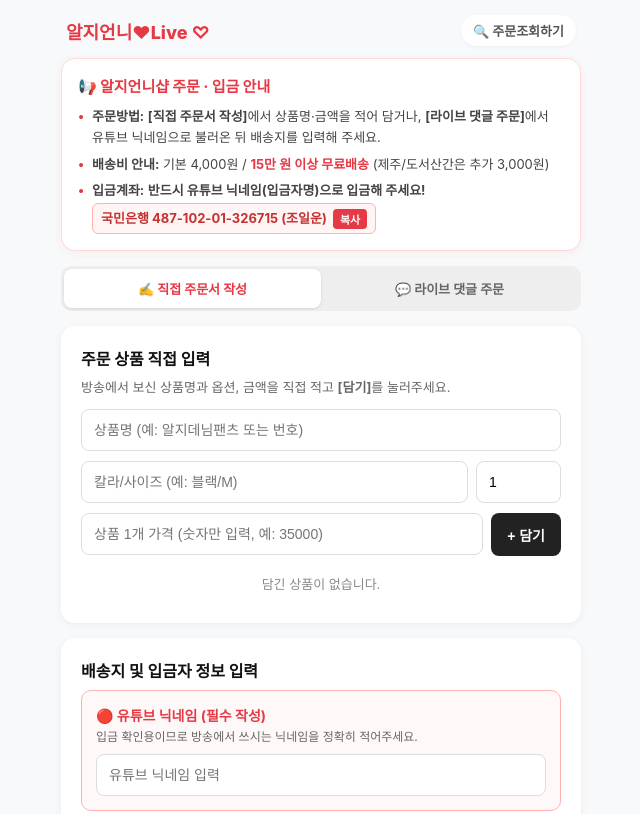
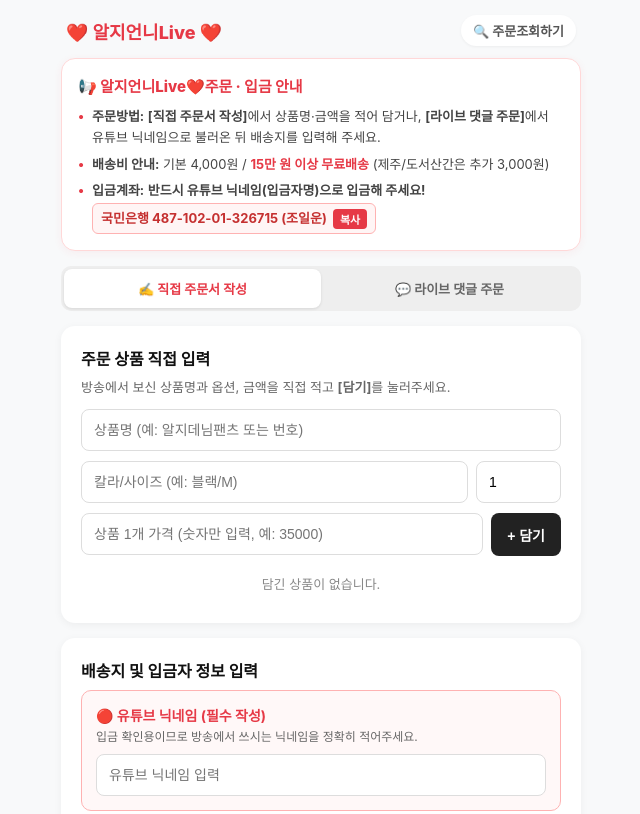
Before and after one commit to al-g-shop/Al.gee.shop, a plain HTML site: page index.html in a window 1280 px wide. Shown: the top 814 px of the page, without its empty margins (319-959 px from the left). Drawn offline with Linux system fonts and the light colour scheme.

Commit message:
Update index.html

```diff
--- a/index.html
+++ b/index.html
@@ -3,7 +3,7 @@
 <head>
   <meta charset="UTF-8">
   <meta name="viewport" content="width=device-width, initial-scale=1.0">
-  <title>알지언니♥Live - 주문서</title>
+  <title>❤️ 알지언니Live ❤️주문서</title>
   <script src="https://t1.daumcdn.net/mapjsapi/bundle/postcode/prod/postcode.v2.js"></script>
   <style>
     :root { --primary: #e63946; --bg: #f8f9fa; --card-bg: #fff; --text: #333; --border: #eee; }
@@ -58,13 +58,13 @@
 
   <div class="container">
     <div class="header">
-      <h1>알지언니♥Live ♡</h1>
+      <h1>❤️ 알지언니Live ❤️</h1>
       <a href="customer.html">🔍 주문조회하기</a>
     </div>
 
     <!-- 최상단 통합 안내창 (계좌번호 복사 포함) -->
     <div class="guide-card">
-      <div class="guide-title">📢 알지언니샵 주문 · 입금 안내</div>
+      <div class="guide-title">📢 알지언니Live❤️주문 · 입금 안내</div>
       <ul class="guide-list">
         <li><b>주문방법:</b> <b>[직접 주문서 작성]</b>에서 상품명·금액을 적어 담거나, <b>[라이브 댓글 주문]</b>에서 유튜브 닉네임으로 불러온 뒤 배송지를 입력해 주세요.</li>
         <li><b>배송비 안내:</b> 기본 4,000원 / <b style="color:#e63946;">15만 원 이상 무료배송</b> (제주/도서산간은 추가 3,000원)</li>
```
